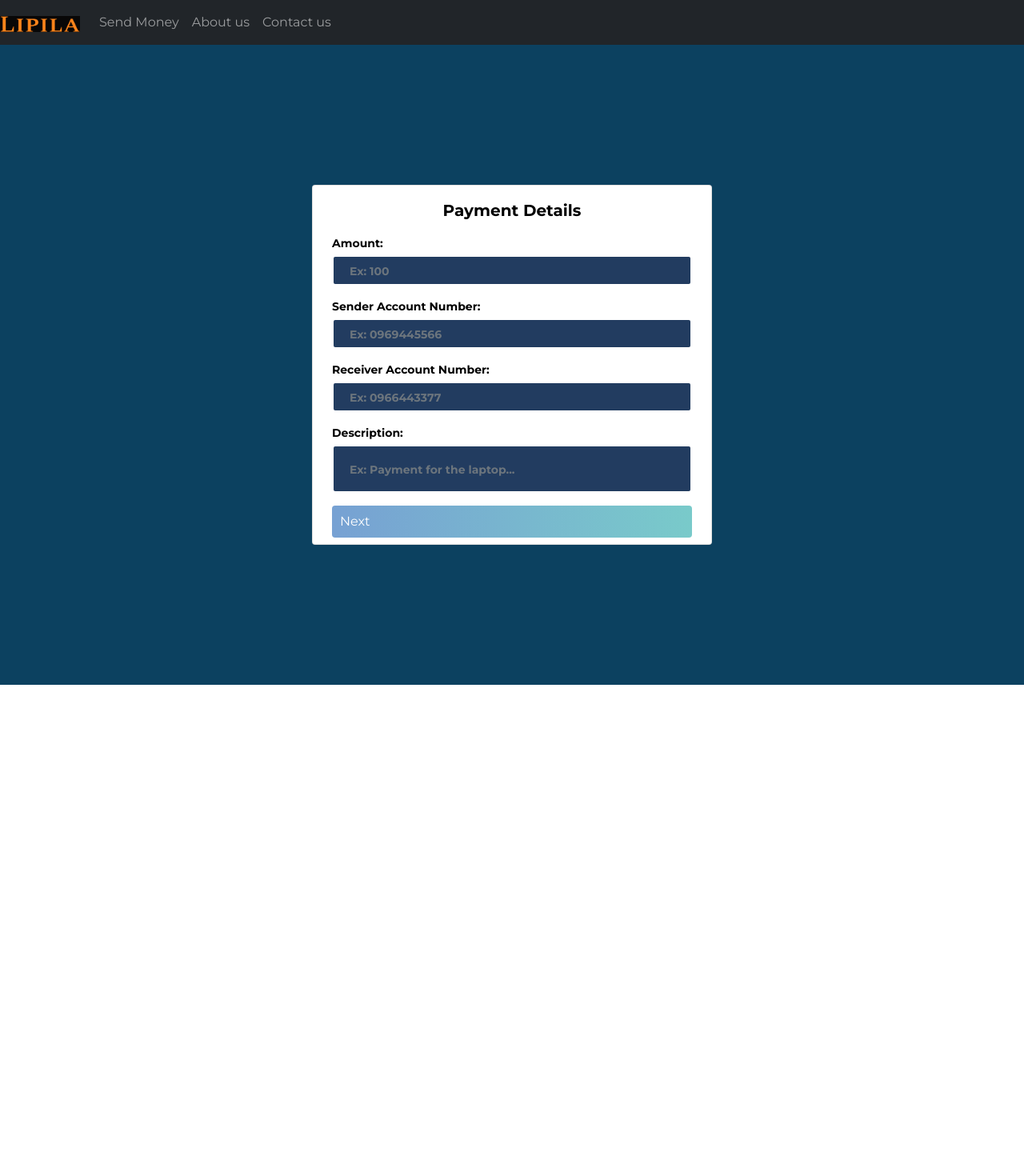
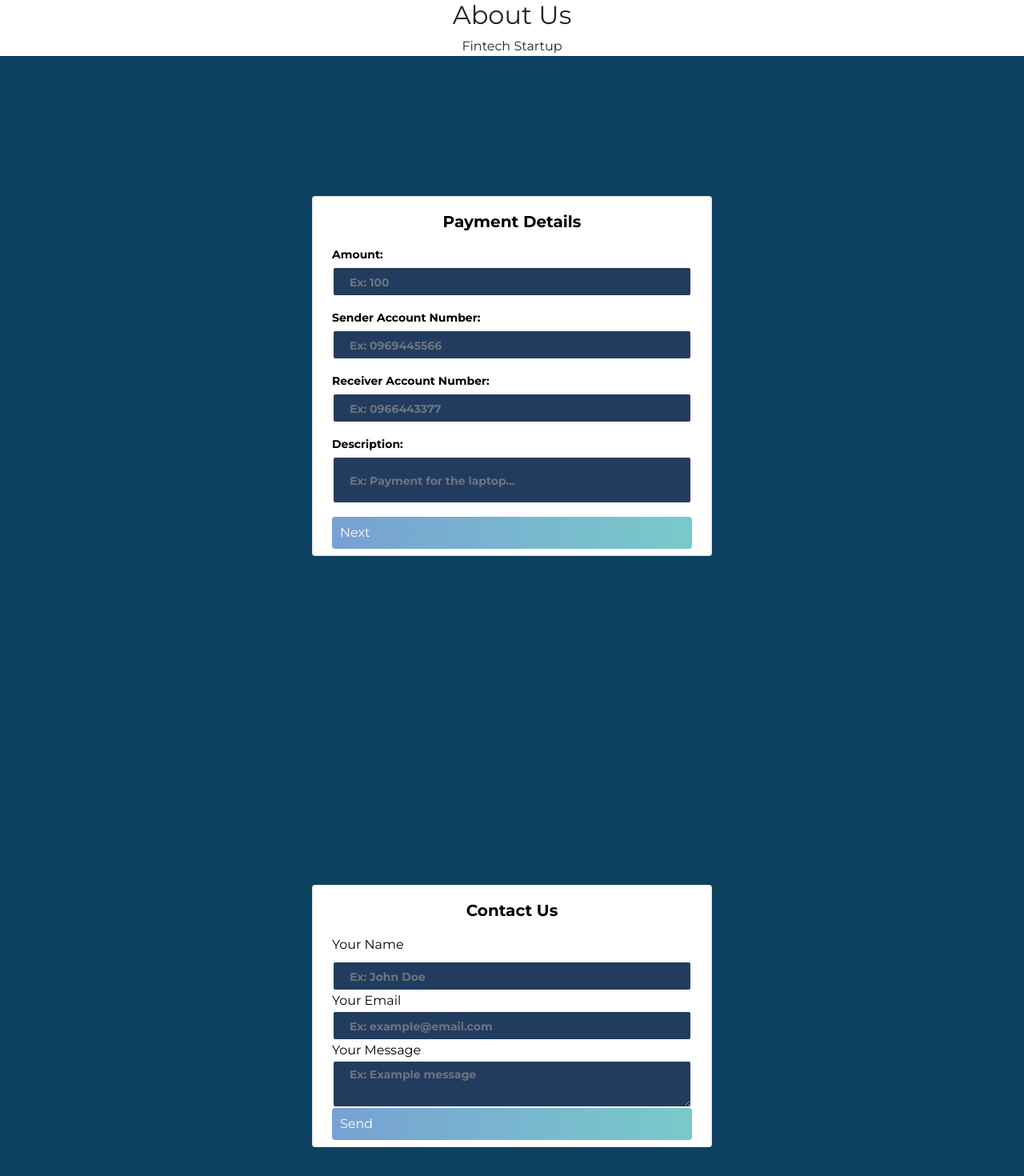
Before and after one commit to Lipila-tech/lipila-fullstack, a React (Create React App) app: page / in a window 1280 px wide. Shown: the top 1470 px of the page at 80% size. Before the commit the page ends 856 px from the top, so only its background shows below. Built offline with nearby package versions, Linux system fonts and the light colour scheme; no server answers.

Commit message:
use HashRouter

```diff
--- a/package.json
+++ b/package.json
@@ -1,7 +1,7 @@
 {
   "name": "lipila-ui",
   "version": "0.1.0",
-  "homepage": "https://sangwani-coder.github.io/lipila-ui",
+  "homepage": "https://sangwani-coder.github.io/lipila-ui/",
   "private": true,
   "dependencies": {
     "@testing-library/jest-dom": "^5.17.0",
@@ -16,7 +16,7 @@
   },
   "scripts": {
     "start": "react-scripts start",
-    "predeploy": "npm run",
+    "predeploy": "npm run build",
     "deploy": "gh-pages -d build",
     "build": "react-scripts build",
     "test": "react-scripts test",
--- a/src/App.js
+++ b/src/App.js
@@ -1,4 +1,4 @@
-import { BrowserRouter as Router, Route, Routes, BrowserRouter } from 'react-router-dom';
+import { HashRouter } from "react-router-dom";
 import Nav from './components/layout/Nav';
 import LandingPage from './components/pages/info/LandingPage';
 import AboutPage from './components/pages/info/AboutPage';
@@ -11,16 +11,20 @@ import PersonList from './components/TestAxios';
 
 function App() {
   return (
-    <BrowserRouter>
-      <Routes>
+    <HashRouter base="/">
+      {/* <Routes>
         <Route path="/" element={<Nav />}>
           <Route path="/about" element={<AboutPage />} />
           <Route path="/contact" element={<ContactPage />} />
           <Route path="/" element={<ParentComponent />} />
           <Route path="/lipila" element={<PersonList/>}></Route>
         </Route>
-      </Routes>
-    </BrowserRouter>
+      </Routes> */}
+      <AboutPage/>
+      <ParentComponent/>
+      <ContactPage/>
+      <PersonList/>
+    </HashRouter>
   );
 }
 export default App;
```
Also changed, not shown: 1 other file (tests, documents, lock files or other folders).
